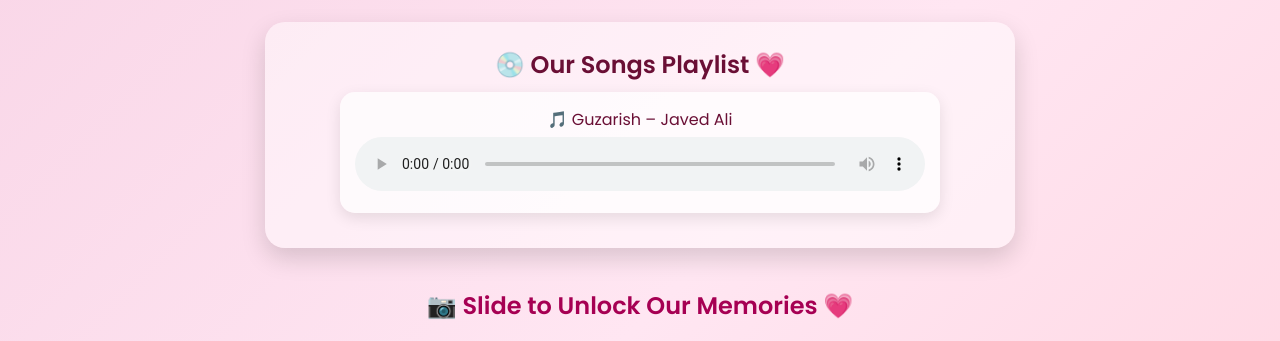
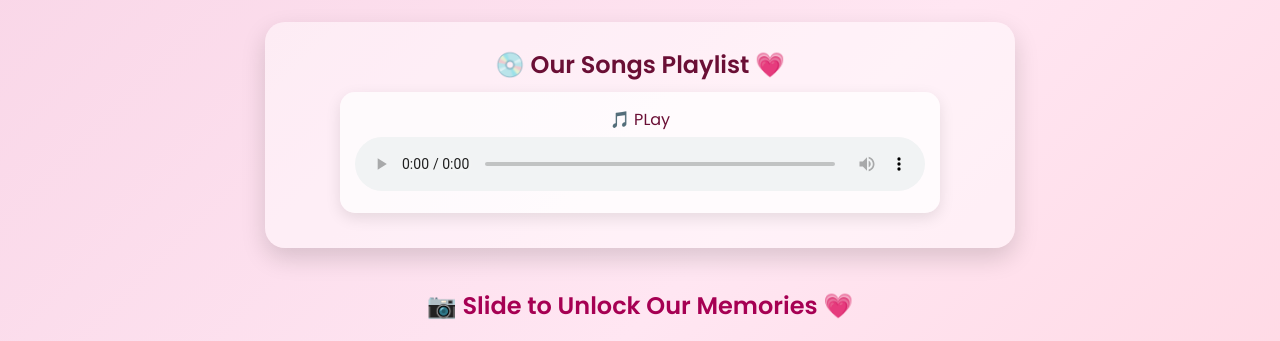
Before and after one commit to prince7854/Biswajit, a plain HTML site: page index.html in a window 1280 px wide. Shown: the part 226-567 px from the top of the page. Drawn offline with Linux system fonts and the light colour scheme.

Commit message:
Update index.html

```diff
--- a/index.html
+++ b/index.html
@@ -173,7 +173,7 @@
   <h2>💿 Our Songs Playlist 💗</h2>
 
   <div class="song-card">
-    <div class="song-title">🎵 Guzarish – Javed Ali</div>
+    <div class="song-title">🎵 PLay </div>
     <audio autoplay controls>
       <source src="Guzarish Ghajini 128 Kbps (1).mp3" type="audio/mpeg">
     </audio>
```
